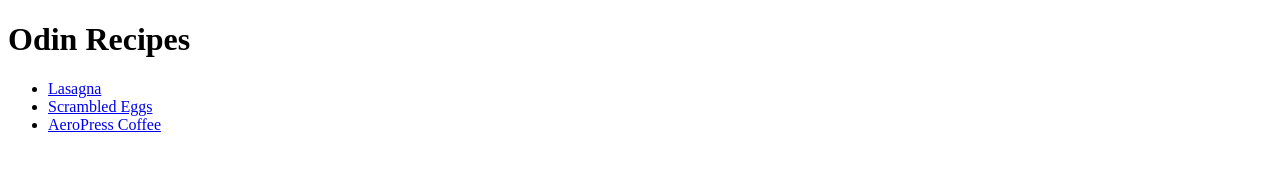
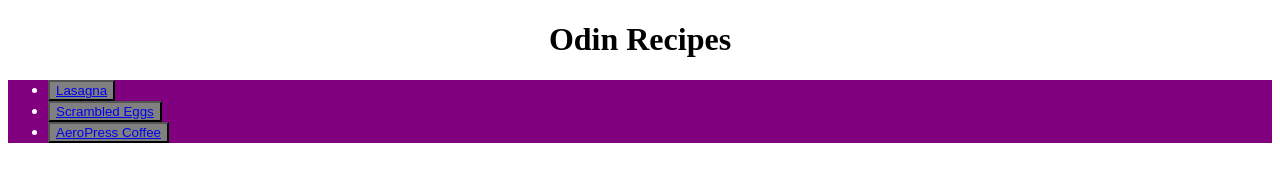
Before and after one commit to Kevin-S-Nelson/odin-recipes, a plain HTML site: page index.html in a window 1280 px wide. Drawn offline with Linux system fonts and the light colour scheme.

Commit message:
Add some style with .css

```diff
--- a/index.html
+++ b/index.html
@@ -4,14 +4,15 @@
     <head>
         <meta charset="UTF-8">
         <title>Odin Recipes</title>
+        <link rel="stylesheet" href="style.css">
     </head>
 
     <body>
         <h1>Odin Recipes</h1>
         <ul>
-            <li><a href="./recipes/lasagna.html">Lasagna</a></li>
-            <li><a href="./recipes/scrambled_eggs.html">Scrambled Eggs</a></li>
-            <li><a href="./recipes/aeropress_coffee.html">AeroPress Coffee</a></li>
+            <li><button><a href="./recipes/lasagna.html">Lasagna</a></button></li>
+            <li><button><a href="./recipes/scrambled_eggs.html">Scrambled Eggs</a></button></li>
+            <li><button><a href="./recipes/aeropress_coffee.html">AeroPress Coffee</a></button></li>
         </ul>
 
     </body>
```
